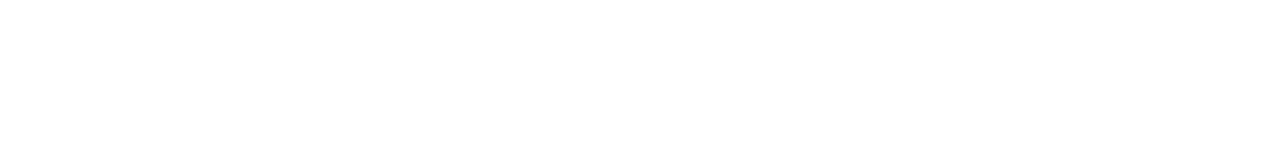
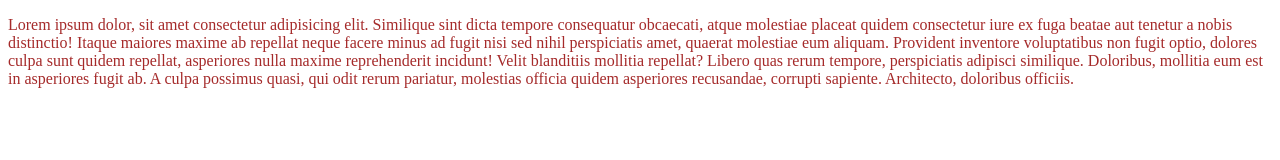
Before and after one commit to kanakWeb/second-web, a plain HTML site: page index.html in a window 1280 px wide. Drawn offline with Linux system fonts and the light colour scheme.

Commit message:
Style add

```diff
--- a/index.html
+++ b/index.html
@@ -6,10 +6,19 @@
     <meta name="viewport" content="width=device-width, initial-scale=1.0">
     <meta http-equiv="X-UA-Compatible" content="ie=edge">
     <title>Second Web</title>
+    <link rel="stylesheet" href="style.css">
 </head>
 
 <body>
-
+    <p>
+        Lorem ipsum dolor, sit amet consectetur adipisicing elit. Similique sint dicta tempore consequatur obcaecati,
+        atque molestiae placeat quidem consectetur iure ex fuga beatae aut tenetur a nobis distinctio! Itaque maiores
+        maxime ab repellat neque facere minus ad fugit nisi sed nihil perspiciatis amet, quaerat molestiae eum aliquam.
+        Provident inventore voluptatibus non fugit optio, dolores culpa sunt quidem repellat, asperiores nulla maxime
+        reprehenderit incidunt! Velit blanditiis mollitia repellat? Libero quas rerum tempore, perspiciatis adipisci
+        similique. Doloribus, mollitia eum est in asperiores fugit ab. A culpa possimus quasi, qui odit rerum pariatur,
+        molestias officia quidem asperiores recusandae, corrupti sapiente. Architecto, doloribus officiis.
+    </p>
 </body>
 
 </html>
--- /dev/null
+++ b/style.css
@@ -0,0 +1,3 @@
+p {
+  color: brown;
+}
```
